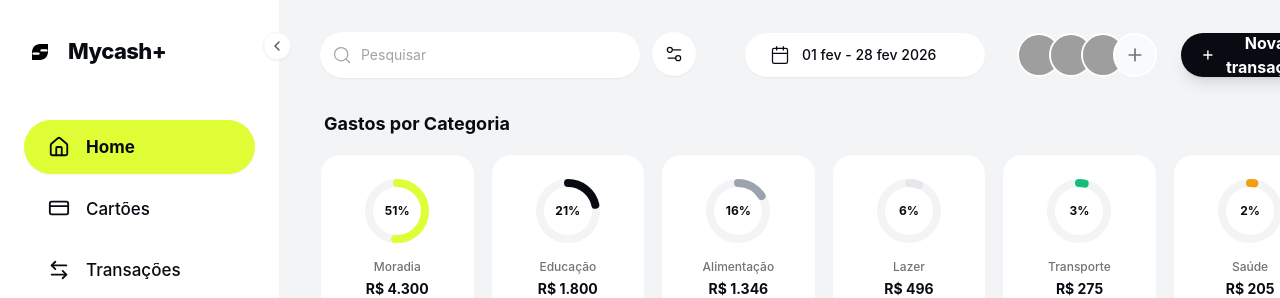
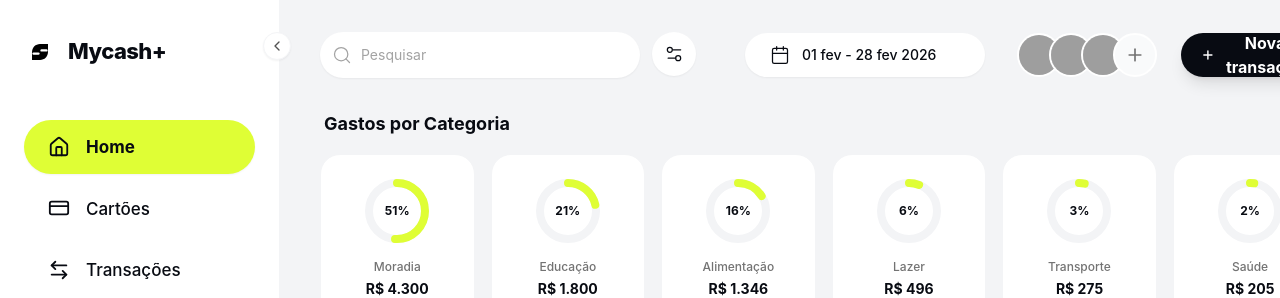
Before and after one commit to tuliocareli/mycash-plus, a React (Vite) app: page / in a window 1280 px wide. Shown: the top 298 px of the page. Built offline with nearby package versions, Linux system fonts and the light colour scheme; grey boxes are pictures that could not be loaded.

Commit message:
style: unify category donut colors to brand primary lime

```diff
--- a/src/components/dashboard/CategoryCarousel/index.tsx
+++ b/src/components/dashboard/CategoryCarousel/index.tsx
@@ -1,16 +1,6 @@
 import { useFinance } from '../../../contexts/FinanceContext';
 
-// Colors rotation for categories chart
-const CATEGORY_COLORS = [
-    '#DFFE35', // Brand Lime
-    '#080B12', // Black (Neutral 1100)
-    '#9CA3AF', // Gray 400
-    '#E5E7EB', // Gray 200 (Neutral 300)
-    '#15BE78', // Success Green
-    '#F59E0B', // Amber
-    '#EF4444', // Red 500
-    '#6366F1', // Indigo
-];
+
 
 function formatCurrency(value: number) {
     return new Intl.NumberFormat('pt-BR', {
@@ -73,14 +63,14 @@ export function CategoryCarousel() {
             <h2 className="text-lg font-bold text-neutral-1100 mb-4 px-1">Gastos por Categoria</h2>
 
             <div className="grid grid-cols-2 md:grid-cols-4 lg:grid-cols-6 gap-4 w-full pb-4">
-                {expensesByCategory.slice(0, 6).map((cat, index) => (
+                {expensesByCategory.slice(0, 6).map((cat) => (
                     <div
                         key={cat.category}
                         className="bg-white border border-neutral-200 rounded-2xl p-6 flex flex-col items-center justify-center gap-4 hover:shadow-md transition-shadow duration-300 w-full min-h-[160px]"
                     >
                         <DonutChart
                             percentage={cat.percentage}
-                            color={CATEGORY_COLORS[index % CATEGORY_COLORS.length]}
+                            color="#DFFE35"
                         />
 
                         <div className="text-center w-full">
```
Also changed, not shown: 3 other files (tests, documents, lock files or other folders).
